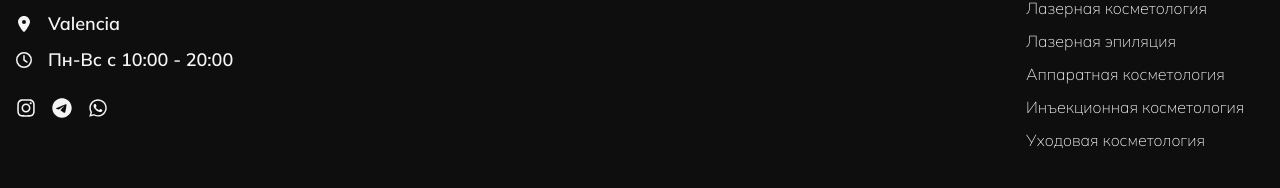
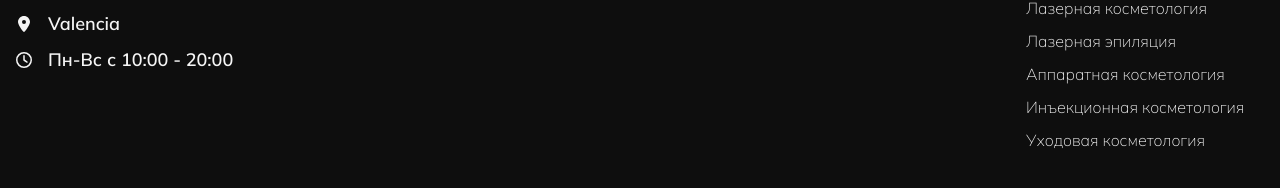
Before and after one commit to KirillUnited/beautymyway-app, a Next.js app: page /services/fotoepilyatsiya in a window 1280 px wide. Shown: the part 2188-2376 px from the top of the page. Built offline with nearby package versions, Linux system fonts and the light colour scheme.

Commit message:
Remove socials

```diff
--- a/src/app/containers/InfoSection/InfoSection.tsx
+++ b/src/app/containers/InfoSection/InfoSection.tsx
@@ -10,7 +10,6 @@ export default function InfoSection() {
             <div className={styles.wrapper}>
                 <p className={styles.description}>Чтобы получить консультацию или записаться, пожалуйста, свяжитесь по указанному на сайте контактному номеру.</p>
                 <Contacts className={styles.contacts} tel={CONTACTS.tel} address={CONTACTS.adress} time={CONTACTS.time} email={CONTACTS.email}/>
-                <Socials/>
             </div>
         </section>
     )
--- a/src/components/Footer/Footer.tsx
+++ b/src/components/Footer/Footer.tsx
@@ -35,9 +35,6 @@ export default function Footer() {
                         />
                     </Link>
                     <Contacts className='flex flex-col items-center md:items-start gap-2 text-center' tel={CONTACTS.tel} address={CONTACTS.adress} time={CONTACTS.time} email={CONTACTS.email} />
-                    <div className='flex flex-col md:self-start gap-2'>
-                        <Socials/>
-                    </div>
                 </div>
                 <ul className="flex flex-col font-light leading-normal gap-2 text-center md:text-left">
                     <span className="text-lg font-semibold leading-7">О нас</span>
```
